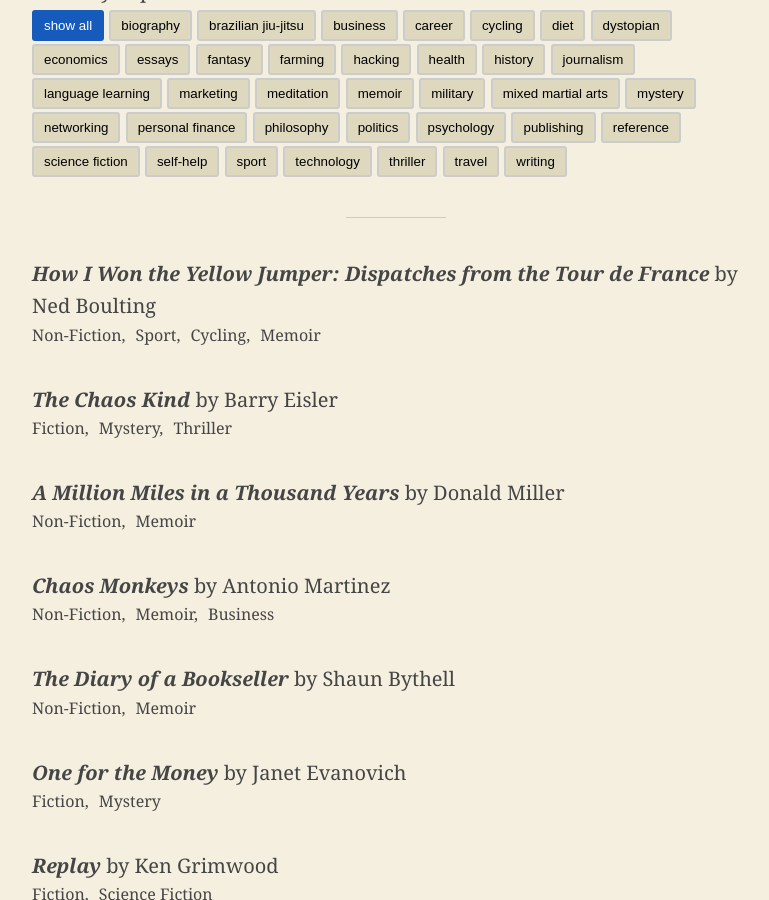
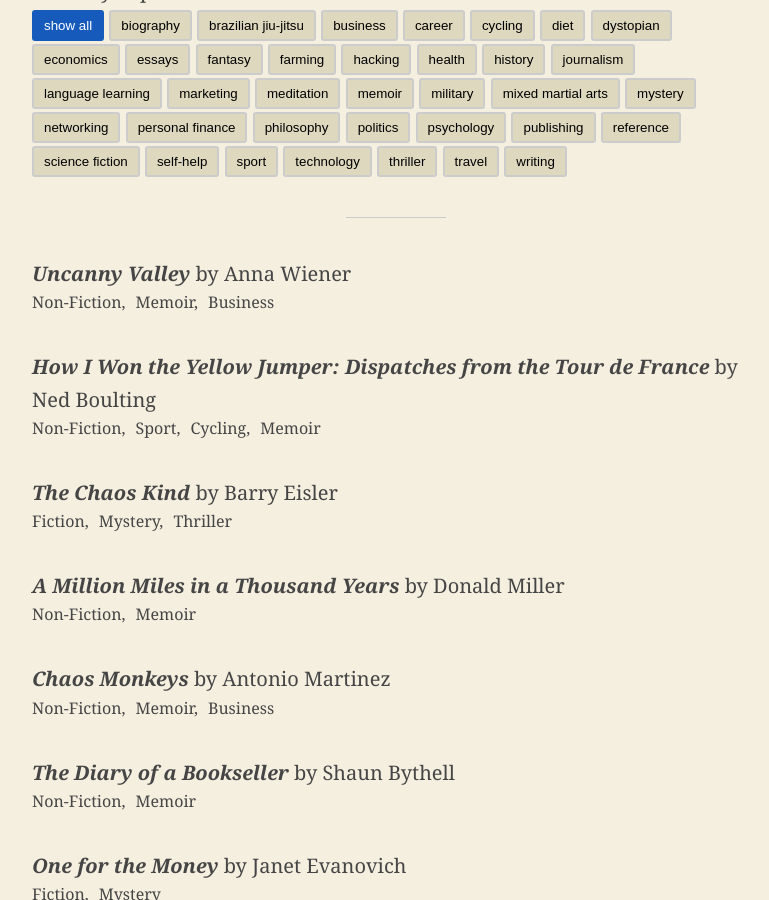
Before and after one commit to bradonomics/bradonomics.com, a Jekyll site: the page built from _pages/books.html, in a window 1280 px wide and 900 px high, scrolled down 424 px. Shown: the whole window, without its empty margins (244-1013 px from the left). Built offline with Jekyll 4.4.1, drawn with Linux system fonts in a browser that asks for light colours.

Commit message:
New book

```diff
--- a/_data/books.yml
+++ b/_data/books.yml
@@ -2,6 +2,11 @@
   author:
   fiction: false
   tags: []
+  finished: true
+- title: Uncanny Valley
+  author: Anna Wiener
+  fiction: false
+  tags: ['Memoir', 'Business']
   finished: true
 - title: 'How I Won the Yellow Jumper: Dispatches from the Tour de France'
   author: Ned Boulting
```
